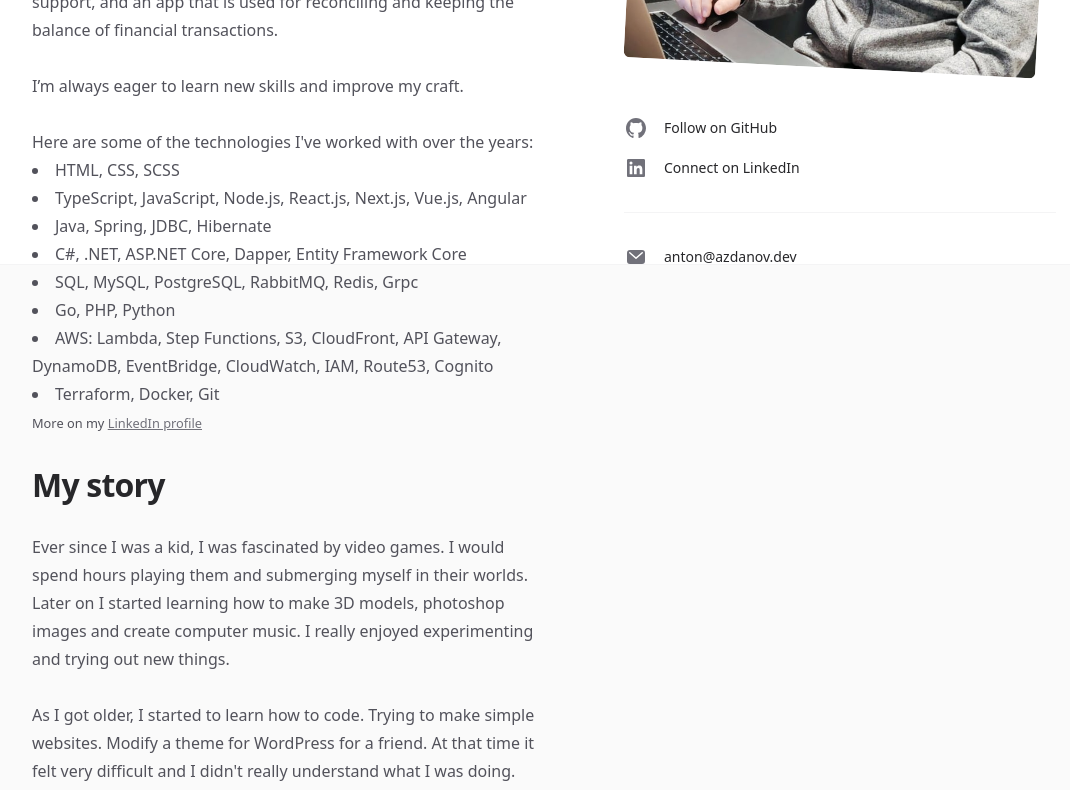
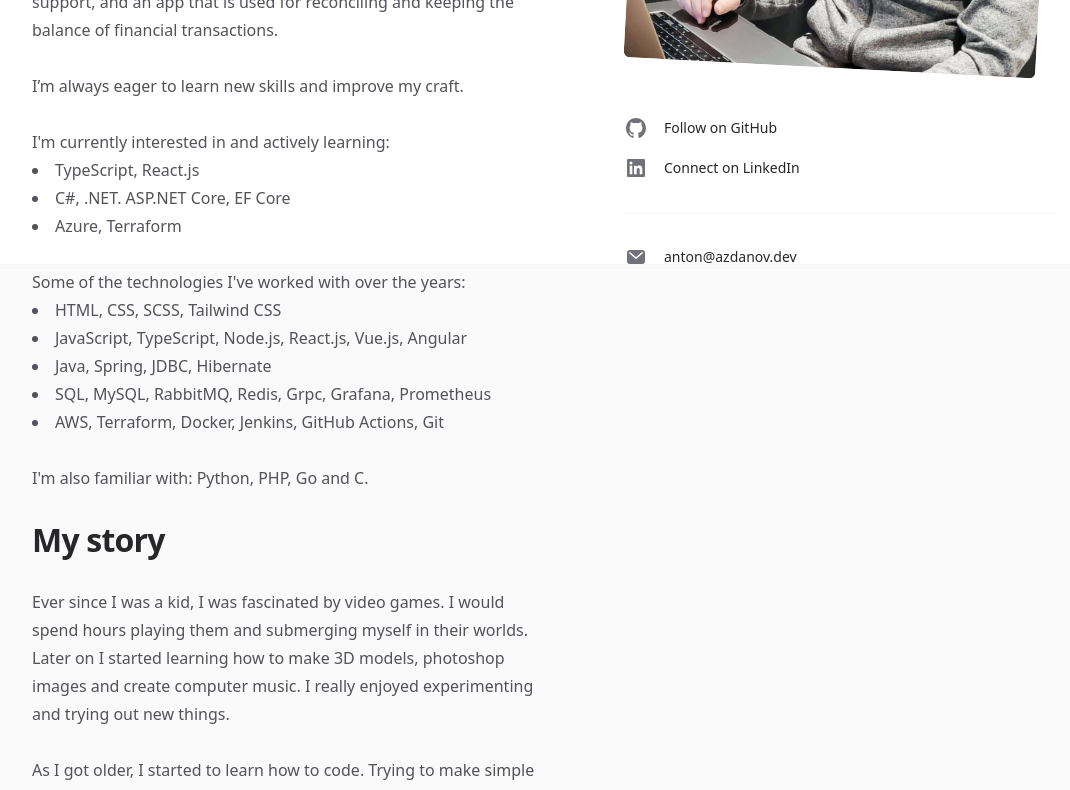
Before and after one commit to azdanov/azdanov-web, a Next.js app: page /about in a window 1280 px wide. Shown: the part 536-1326 px from the top of the page, without its empty margins (96-1166 px from the left). Built offline with nearby package versions, Linux system fonts and the light colour scheme; no server answers.

Commit message:
update about and index

```diff
--- a/next.config.mjs
+++ b/next.config.mjs
@@ -13,9 +13,7 @@ const ContentSecurityPolicy = `
   script-src 'self' 'sha256-COiD90rc+P2uaVVk9/ag5Fkb+hUKuRTCyRoZoyLTnJ0='${
     isDev ? " 'unsafe-eval'" : ""
   };
-  style-src 'self' 'sha256-zlqnbDt84zf1iSefLU/ImC54isoprH/MRiVZGskwexk=' 'unsafe-hashes'${
-    isDev ? " 'unsafe-inline'" : ""
-  };
+  style-src 'self' 'unsafe-hashes'${isDev ? " 'unsafe-inline'" : ""};
   font-src 'self';
   img-src 'self' data: https: blob:;
   frame-ancestors 'none';
--- a/src/pages/about.jsx
+++ b/src/pages/about.jsx
@@ -31,7 +31,8 @@ export default function About() {
           </div>
           <div className="lg:order-first lg:row-span-2">
             <h1 className="text-4xl font-bold tracking-tight text-zinc-800 dark:text-zinc-100 sm:text-5xl">
-              I’m Anton Ždanov. I live in Tallinn.
+              I’m Anton Ždanov. I live in{" "}
+              <span title="Tallinn, Estonia">Tallinn</span>.
             </h1>
             <div className="mt-6 space-y-7 text-base text-zinc-600 dark:text-zinc-400">
               <p>
@@ -47,39 +48,35 @@ export default function About() {
                 reconciling and keeping the balance of financial transactions.
               </p>
               <p>I’m always eager to learn new skills and improve my craft.</p>
+              <article className="space-y-7">
+                <section>
+                  <p>I'm currently interested in and actively learning:</p>
+                  <ul className="list-inside list-disc">
+                    <li>TypeScript, React.js</li>
+                    <li>C#, .NET. ASP.NET Core, EF Core</li>
+                    <li>Azure, Terraform</li>
+                  </ul>
+                </section>
                 <section>
                   <p>
-                  Here are some of the technologies I've worked with over the
-                  years:
+                    Some of the technologies I've worked with over the years:
                   </p>
                   <ul className="list-inside list-disc">
-                  <li>HTML, CSS, SCSS</li>
+                    <li>HTML, CSS, SCSS, Tailwind CSS</li>
                     <li>
-                    TypeScript, JavaScript, Node.js, React.js, Next.js, Vue.js,
-                    Angular
+                      JavaScript, TypeScript, Node.js, React.js, Vue.js, Angular
                     </li>
                     <li>Java, Spring, JDBC, Hibernate</li>
-                  <li>C#, .NET, ASP.NET Core, Dapper, Entity Framework Core</li>
-                  <li>SQL, MySQL, PostgreSQL, RabbitMQ, Redis, Grpc</li>
-                  <li>Go, PHP, Python</li>
                     <li>
-                    AWS: Lambda, Step Functions, S3, CloudFront, API Gateway,
-                    DynamoDB, EventBridge, CloudWatch, IAM, Route53, Cognito
+                      SQL, MySQL, RabbitMQ, Redis, Grpc, Grafana, Prometheus
                     </li>
-                  <li>Terraform, Docker, Git</li>
+                    <li>
+                      AWS, Terraform, Docker, Jenkins, GitHub Actions, Git
+                    </li>
                   </ul>
-                <small>
-                  More on my{" "}
-                  <Link
-                    href="https://www.linkedin.com/in/azdanov/"
-                    className="text-zinc-500 underline hover:text-zinc-600 dark:text-zinc-400 dark:hover:text-zinc-300"
-                    target="_blank"
-                    rel="noopener noreferrer"
-                  >
-                    LinkedIn profile
-                  </Link>
-                </small>
                 </section>
+                <p>I'm also familiar with: Python, PHP, Go and C.</p>
+              </article>
               <h2 className="text-3xl font-bold tracking-tight text-zinc-800 dark:text-zinc-100 sm:text-4xl">
                 My story
               </h2>
--- a/src/pages/index.jsx
+++ b/src/pages/index.jsx
@@ -179,7 +179,8 @@ export default function Home({ articles }) {
             Full-stack developer, curious learner and fitness enthusiast.
           </h1>
           <p className="mt-6 text-lg text-zinc-600 dark:text-zinc-400">
-            Hey, I’m Anton, a full-stack developer based in Tallinn. I work with
+            Hey, I’m Anton, a full-stack developer based in{" "}
+            <span title="Tallinn, Estonia">Tallinn</span>. I work with
             front-end, back-end, database, and infrastructure technologies. In
             my free time, I like to play video games, enjoy doing fitness, read
             books and study to get better at what I do.
```
Lines whose indentation alone changed are shown as unchanged.
